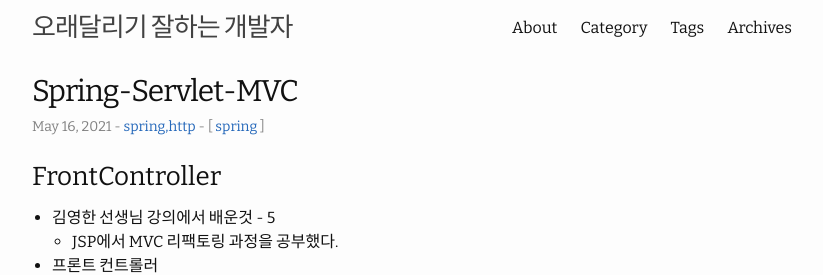
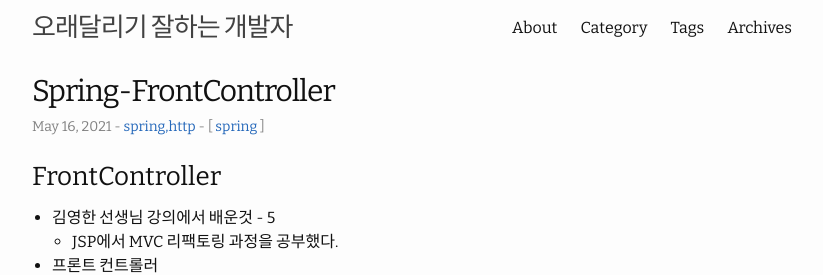
Before and after one commit to HWANGJEONGHYEON1/HWANGJEONGHYEON1.github.io, a Jekyll site: the page built from _posts/2021-05-16-Spring-Servlet-MVC FrontController.md, in a window 1280 px wide and 900 px high. Shown: the top 275 px of the window, without its empty margins (228-1051 px from the left). Built offline with Jekyll 4.4.1, drawn with Linux system fonts in a browser that asks for light colours; comment, search, counter and statistics services are not loaded; some of the changed text lies outside the part shown.

Commit message:
[refactor] 프론트컨트롤러로 제목변경

```diff
--- a/_posts/2021-05-16-Spring-Servlet-MVC FrontController.md
+++ b/_posts/2021-05-16-Spring-Servlet-MVC FrontController.md
@@ -1,6 +1,6 @@
 ---
 layout: post
-title:  "Spring-Servlet-MVC"
+title:  "Spring-FrontController"
 date:   2021-05-16 14:15
 categories: spring,http
 tags: [spring]
@@ -509,3 +509,7 @@ public class FrontControllerServletV5 extends HttpServlet {
     - 뷰 이름 중복 제거
 * v4 : 구현 입장에서 ModelView를 직접 생성해서 바환하지 않도록 편리한 인터페이스 제공
 * 어댑터 도입, 프레임워크를 확장성 있고 유연하게 설계
+
+
+### Ref.
+* <https://https://www.inflearn.com/>
```
